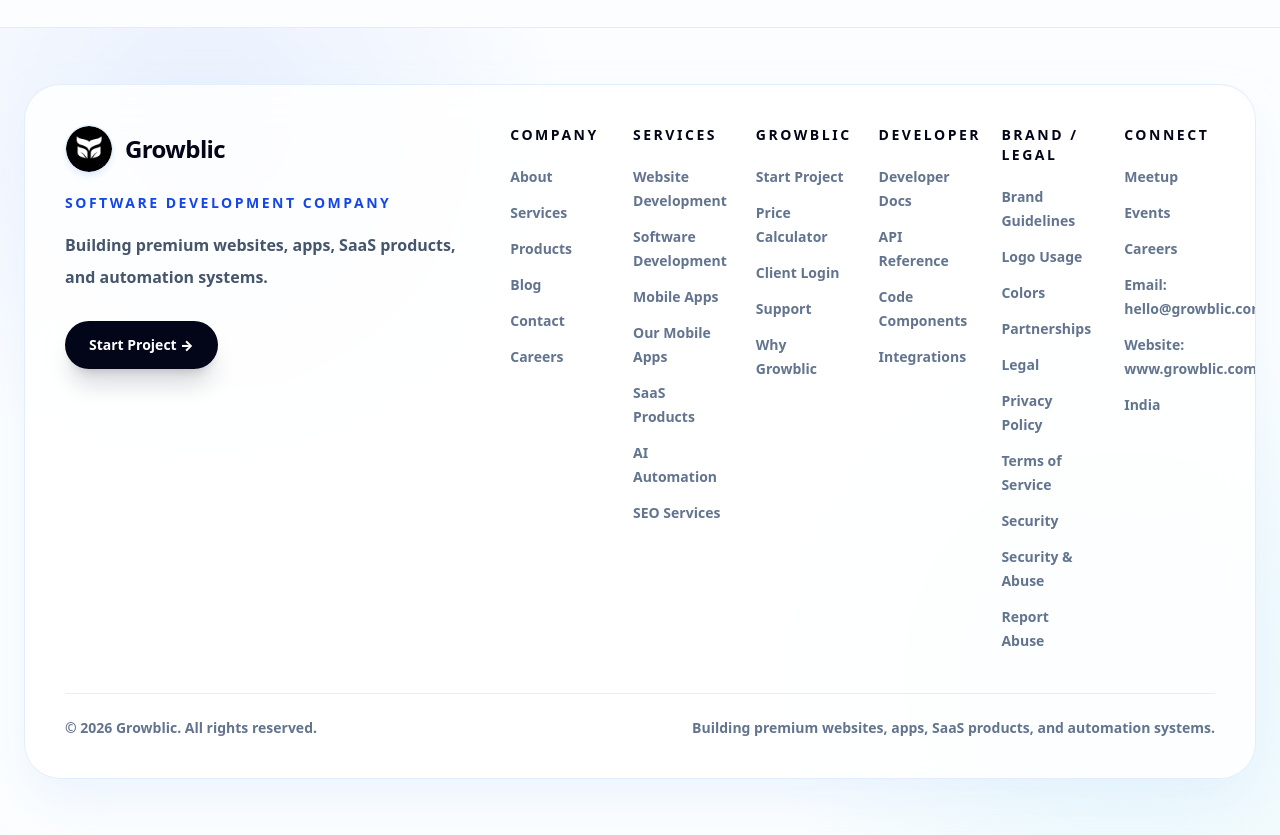
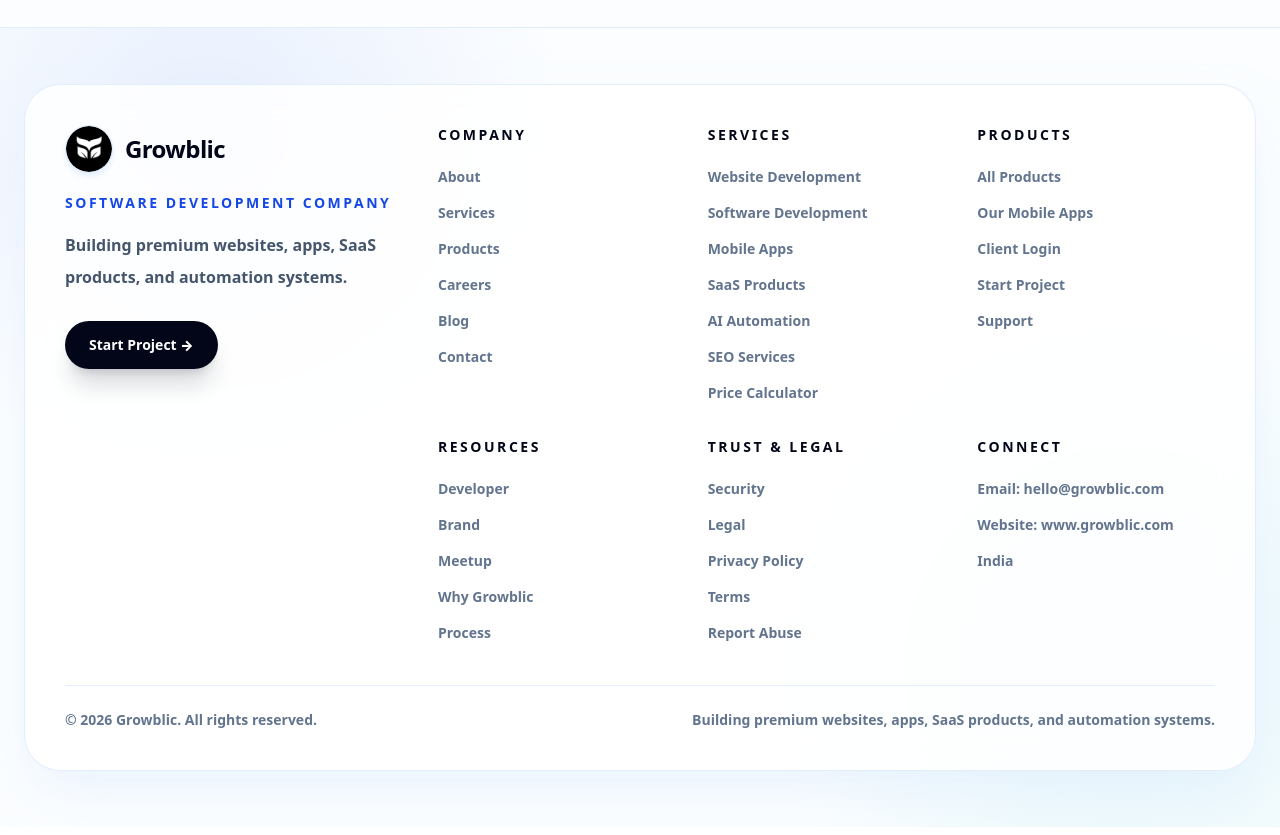
Before and after one commit to amanieheejhd-ship-it/growblic-website01, a Next.js app: page /growblic-website01/login in a window 1280 px wide. Shown: the part 860-1695 px from the top of the page. Built offline with nearby package versions, Linux system fonts and the light colour scheme.

Commit message:
Reorganize footer enterprise resource links

```diff
--- a/src/app/brand/page.tsx
+++ b/src/app/brand/page.tsx
@@ -9,6 +9,11 @@ export const metadata = createPageMetadata({
 });
 
 const brandSections = [
+  {
+    id: "brand-guidelines",
+    title: "Brand Guidelines",
+    text: "Keep Growblic communication clean, premium, and consistent across websites, proposals, social graphics, and partner material.",
+  },
   {
     id: "logo-usage",
     title: "Logo Usage",
@@ -48,7 +53,7 @@ export default function BrandPage() {
             </p>
           </div>
 
-          <div className="mt-14 grid gap-5 lg:grid-cols-3">
+          <div className="mt-14 grid gap-5 md:grid-cols-2 xl:grid-cols-4">
             {brandSections.map((section, index) => (
               <article
                 id={section.id}
--- a/src/app/developer/page.tsx
+++ b/src/app/developer/page.tsx
@@ -10,6 +10,11 @@ export const metadata = createPageMetadata({
 });
 
 const developerSections = [
+  {
+    id: "developer-docs",
+    title: "Developer Docs",
+    text: "Technical planning notes for dashboards, portals, workflows, and software products built with Growblic.",
+  },
   {
     id: "api-reference",
     title: "API Reference",
@@ -81,7 +86,7 @@ export default function DeveloperPage() {
             </div>
           </div>
 
-          <div className="mt-14 grid gap-5 md:grid-cols-3">
+          <div className="mt-14 grid gap-5 md:grid-cols-2 xl:grid-cols-4">
             {developerSections.map((section, index) => (
               <article
                 id={section.id}
--- a/src/app/legal/page.tsx
+++ b/src/app/legal/page.tsx
@@ -10,17 +10,17 @@ export const metadata = createPageMetadata({
 
 const legalSections = [
   {
-    id: "privacy-policy",
+    id: "privacy",
     title: "Privacy Policy",
     text: "Growblic handles project inquiries and business communication with care. Official privacy documents can be requested by email.",
   },
   {
-    id: "terms-of-service",
+    id: "terms",
     title: "Terms of Service",
     text: "Project terms, timelines, scope, payment milestones, and deliverables are confirmed during official project discussion.",
   },
   {
-    id: "business-disclaimer",
+    id: "disclaimer",
     title: "Business Communication Disclaimer",
     text: "Website information is general business communication and does not replace a written agreement or official proposal.",
   },
--- a/src/app/meetup/page.tsx
+++ b/src/app/meetup/page.tsx
@@ -9,12 +9,12 @@ export const metadata = createPageMetadata({
 });
 
 const meetupTopics = [
+  "Meetup",
+  "Community",
+  "Events",
   "Startups",
   "Software",
   "Automation",
-  "Digital Growth",
-  "Product Design",
-  "Business Systems",
 ];
 
 export default function MeetupPage() {
--- a/src/app/security/page.tsx
+++ b/src/app/security/page.tsx
@@ -10,15 +10,15 @@ export const metadata = createPageMetadata({
 
 const securityItems = [
   {
-    title: "Responsible Reporting",
+    title: "Security overview",
     text: "If you notice a security concern related to Growblic systems or communication, report it responsibly with clear details.",
   },
   {
-    title: "Abuse Reports",
+    title: "Security & Abuse",
     text: "Abuse reports should be sent directly to abuse@growblic.com for review.",
   },
   {
-    title: "Security Contact",
+    title: "Report Abuse",
     text: "Security reports can be emailed to hello@growblic.com or abuse@growblic.com.",
   },
 ];
--- a/src/components/Footer.tsx
+++ b/src/components/Footer.tsx
@@ -5,53 +5,46 @@ const companyLinks = [
   { label: "About", href: "/about" },
   { label: "Services", href: "/services" },
   { label: "Products", href: "/products" },
+  { label: "Careers", href: "/careers" },
   { label: "Blog", href: "/blog" },
   { label: "Contact", href: "/#contact" },
-  { label: "Careers", href: "/careers" },
 ];
 
 const serviceLinks = [
   { label: "Website Development", href: "/website-development" },
   { label: "Software Development", href: "/software" },
   { label: "Mobile Apps", href: "/mobile-apps" },
-  { label: "Our Mobile Apps", href: "/mobile-apps" },
   { label: "SaaS Products", href: "/saas" },
   { label: "AI Automation", href: "/ai-automation" },
   { label: "SEO Services", href: "/seo-services" },
+  { label: "Price Calculator", href: "/price-calculator" },
 ];
 
-const growblicLinks = [
+const productLinks = [
+  { label: "All Products", href: "/products" },
+  { label: "Our Mobile Apps", href: "/mobile-apps" },
+  { label: "Client Login", href: "/client-login" },
   { label: "Start Project", href: "/start-project" },
-  { label: "Price Calculator", href: "/price-calculator" },
-  { label: "Client Login", href: "/client-login" },
   { label: "Support", href: "/support" },
-  { label: "Why Growblic", href: "/why-growblic" },
 ];
 
-const developerLinks = [
-  { label: "Developer Docs", href: "/developer" },
-  { label: "API Reference", href: "/developer#api-reference" },
-  { label: "Code Components", href: "/developer#code-components" },
-  { label: "Integrations", href: "/developer#integrations" },
+const resourceLinks = [
+  { label: "Developer", href: "/developer" },
+  { label: "Brand", href: "/brand" },
+  { label: "Meetup", href: "/meetup" },
+  { label: "Why Growblic", href: "/why-growblic" },
+  { label: "Process", href: "/process" },
 ];
 
-const brandLegalLinks = [
-  { label: "Brand Guidelines", href: "/brand" },
-  { label: "Logo Usage", href: "/brand#logo-usage" },
-  { label: "Colors", href: "/brand#colors" },
-  { label: "Partnerships", href: "/brand#partnerships" },
+const trustLegalLinks = [
+  { label: "Security", href: "/security" },
   { label: "Legal", href: "/legal" },
-  { label: "Privacy Policy", href: "/legal#privacy-policy" },
-  { label: "Terms of Service", href: "/legal#terms-of-service" },
-  { label: "Security", href: "/security" },
-  { label: "Security & Abuse", href: "mailto:abuse@growblic.com" },
+  { label: "Privacy Policy", href: "/legal#privacy" },
+  { label: "Terms", href: "/legal#terms" },
   { label: "Report Abuse", href: "mailto:abuse@growblic.com" },
 ];
 
 const connectLinks = [
-  { label: "Meetup", href: "/meetup" },
-  { label: "Events", href: "/meetup#events" },
-  { label: "Careers", href: "/careers" },
   { label: "Email: hello@growblic.com", href: "mailto:hello@growblic.com" },
   { label: "Website: www.growblic.com", href: "https://www.growblic.com", external: true },
   {
@@ -114,7 +107,7 @@ export default function Footer() {
       <div className="absolute inset-0 bg-[radial-gradient(circle_at_16%_12%,rgba(37,99,235,0.09),transparent_28%),radial-gradient(circle_at_88%_80%,rgba(6,182,212,0.09),transparent_28%)]" />
 
       <div className="relative mx-auto max-w-7xl overflow-hidden rounded-[2.25rem] border border-blue-100/80 bg-white/86 p-6 shadow-2xl shadow-blue-100/55 backdrop-blur-xl sm:p-8 lg:p-10">
-        <div className="grid gap-10 lg:grid-cols-[1.15fr_2fr]">
+        <div className="grid gap-10 xl:grid-cols-[0.9fr_2.1fr]">
           <div>
             <Link href="/" className="flex items-center gap-3">
               <span className="relative grid h-12 w-12 place-items-center overflow-hidden rounded-full border border-blue-100 bg-white shadow-md shadow-blue-100/70">
@@ -146,12 +139,12 @@ export default function Footer() {
             </Link>
           </div>
 
-          <div className="grid gap-8 sm:grid-cols-2 lg:grid-cols-3 xl:grid-cols-6">
+          <div className="grid gap-8 sm:grid-cols-2 lg:grid-cols-3">
             <FooterColumn title="Company" links={companyLinks} />
             <FooterColumn title="Services" links={serviceLinks} />
-            <FooterColumn title="Growblic" links={growblicLinks} />
-            <FooterColumn title="Developer" links={developerLinks} />
-            <FooterColumn title="Brand / Legal" links={brandLegalLinks} />
+            <FooterColumn title="Products" links={productLinks} />
+            <FooterColumn title="Resources" links={resourceLinks} />
+            <FooterColumn title="Trust & Legal" links={trustLegalLinks} />
             <FooterColumn title="Connect" links={connectLinks} />
           </div>
         </div>
```
